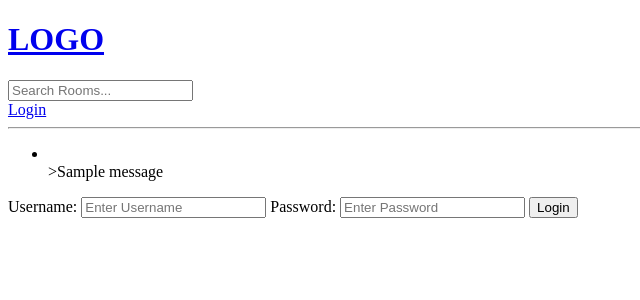
After one commit to ShreyaAdh/DjangoProject, a Django app: page /login/ in a window 1280 px wide. The commit adds this page. Shown: the top 300 px of the page, without its empty margins (0-640 px from the left). Run offline with Django 5.2, Linux system fonts and the light colour scheme; tables that the repository leaves empty hold one stand-in row (values such as "Sample post"); one stand-in notice (Sample message) is shown.

Commit message:
UserLogin, Flash messges, UserLogout completed

```diff
--- /dev/null
+++ b/base/templates/base/login_register.html
@@ -0,0 +1,16 @@
+{% extends 'main.html' %} {% block content %}
+<div>
+  <form method="POST" action="">
+    {% csrf_token %}
+
+    <label>Username:</label>
+    <input type="text" name="username" placeholder="Enter Username" />
+
+    <label>Password:</label>
+    <input type="password" name="password" placeholder="Enter Password" />
+
+    <input type="submit" value="Login" />
+  </form>
+</div>
+
+{% endblock content %}
--- a/base/urls.py
+++ b/base/urls.py
@@ -3,6 +3,10 @@ from . import views
 
 
 urlpatterns =[
+    path('login/', views.loginPage, name="login"),
+    path('logout/', views.logoutUser, name="logout"),
+
+
     path('', views.home, name ="home"),
     path('room/<str:pk>/', views.room, name ="room"),
 
--- a/base/views.py
+++ b/base/views.py
@@ -1,5 +1,9 @@
 from django.shortcuts import render, redirect
-from .models import Room
+from django.contrib import messages
+from django.db.models import Q
+from django.contrib.auth.models import User
+from django.contrib.auth import authenticate, login, logout
+from .models import Room, Topic
 from .forms import RoomForm
 
 
@@ -11,10 +15,47 @@ from .forms import RoomForm
    # {'id':2, 'name':'Frontend developers'},
  # ]
 
+def loginPage(request):
+
+    if request.method =='POST':
+        username = request.POST.get('username')
+        password = request.POST.get('password')
+
+        try:
+            user = User.objects.get(username=username)
+        except:
+            messages.error(request, 'User does not exist')
+
+        user = authenticate(request, username=username, password=password)
+
+        if user is not None:
+            login(request, user)
+            return redirect('home')
+        else:
+            messages.error(request, 'Username or Password does not exist')
+
+    context ={}
+    return render(request, 'base/login_register.html',context)
+
+def logoutUser(request):
+    logout(request)
+    return redirect('home')
+
+
 def home(request):
-    rooms = Room.objects.all()
-    context = {'rooms': rooms}
+    q = request.GET.get('q') if request.GET.get('q') !=None else ''
+    rooms = Room.objects.filter(
+        Q(topic__name__icontains=q) |
+        Q(name__icontains=q) |
+        Q(description__icontains=q)
+        )
+
+    topics = Topic.objects.all()
+    room_count = rooms.count()
+
+    context = {'rooms': rooms, 'topics':topics, 'room_count': room_count}
     return render(request, 'base/home.html', context)
+
 
 def room(request, pk):
     room = Room.objects.get(id=pk)
--- a/templates/main.html
+++ b/templates/main.html
@@ -7,6 +7,19 @@
     <meta name="viewport" content="width=device-width, initial-scale=1" />
   </head>
   <body>
-    {% include 'navbar.html' %} {% block content %} {% endblock %}
+    {% include 'navbar.html' %}
+
+    {% if messages %}
+<ul class="messages">
+    {% for message in messages %}
+    <li></li>>{{ message }}</li>
+    {% endfor %}
+</ul>
+{% endif %}
+
+
+     {% block content %}
+
+     {% endblock %}
   </body>
 </html>
--- a/templates/navbar.html
+++ b/templates/navbar.html
@@ -2,4 +2,14 @@
   <h1>LOGO</h1>
 </a>
 
+<form method="GET" action="{%url 'home' %} ">
+  <input type="text" name="q" placeholder="Search Rooms..." />
+</form>
+
+{% if request.user.is_authenticated %}
+<a href="{% url 'logout' %}">Logout</a>
+{% else %}
+<a href="{% url 'login' %}">Login</a>
+{% endif %}
+
 <hr />
```
Also changed, not shown: base/templates/base/home.html (+20 -0 lines), db.sqlite3.
